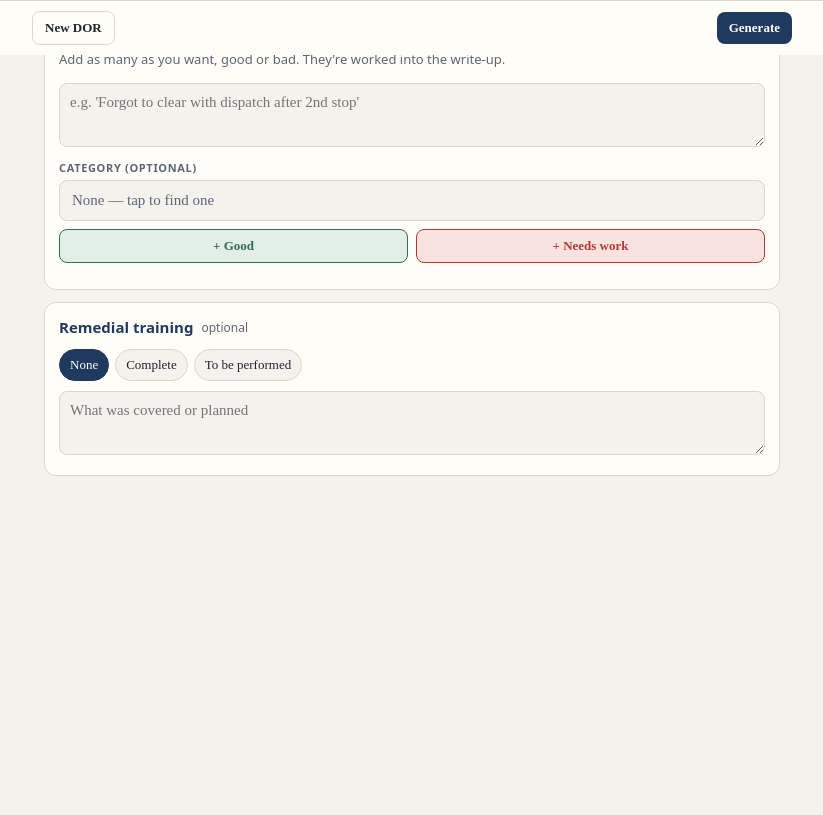
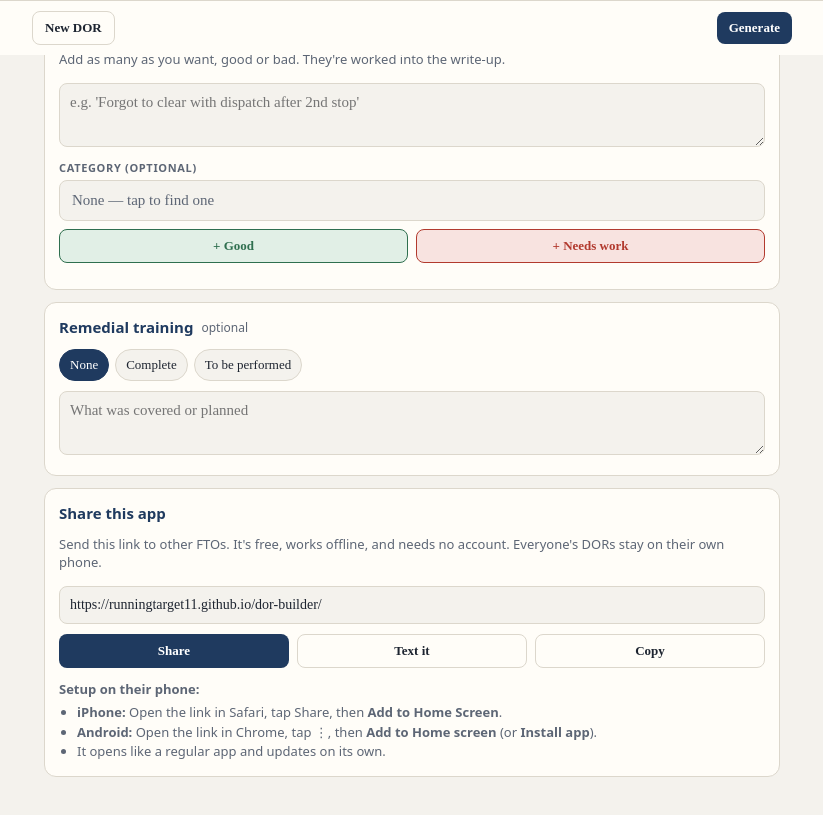
Before and after one commit to RunningTarget11/dor-builder, a plain HTML site: page index.html in a window 1280 px wide. Shown: the part 745-1560 px from the top of the page, without its empty margins (228-1051 px from the left). Before the commit the page ends 1343 px from the top, so only its background shows below. Drawn offline with Linux system fonts and the light colour scheme.

Commit message:
Add a Share this app section with the setup link (v1.4)
Co-Authored-By: Claude Opus 5.5 <noreply@anthropic.com>
Claude-Session: https://claude.ai/code/session_013ARu85J81bGzLE1iiDrMTb

```diff
--- a/index.html
+++ b/index.html
@@ -157,7 +157,7 @@ body.out main{padding-top:22px}
   <div class="eyebrow">CHP 115A · Daily Observation Report</div>
   <h1>DOR Narrative Builder</h1>
   <p>Pick the best and worst of the day, add what else you saw, and get the write-up. Works offline, no account needed. Made by Circuit Mandate.</p>
-  <p id="ver" style="font-size:11px;opacity:.65;margin-top:6px">Version 1.3 (offline) · updated Nov 15, 2026</p>
+  <p id="ver" style="font-size:11px;opacity:.65;margin-top:6px">Version 1.4 (offline) · updated Nov 22, 2026</p>
 </header>
 <main>
 <div id="inputs">
@@ -204,6 +204,23 @@ body.out main{padding-top:22px}
     <h2>Remedial training <span style="font-weight:400;font-size:12px;color:var(--muted)">optional</span></h2>
     <div class="seg" data-seg="remStatus"><button data-val="none">None</button><button data-val="complete">Complete</button><button data-val="todo">To be performed</button></div>
     <textarea id="remedial" style="margin-top:10px;min-height:64px" placeholder="What was covered or planned"></textarea>
+  </div>
+
+  <div class="card" id="shareCard">
+    <h2>Share this app</h2>
+    <p class="hint">Send this link to other FTOs. It's free, works offline, and needs no account. Everyone's DORs stay on their own phone.</p>
+    <input id="shareLink" readonly value="https://runningtarget11.github.io/dor-builder/" onclick="this.select()" style="font-size:14px">
+    <div style="display:grid;grid-template-columns:1fr 1fr 1fr;gap:8px;margin-top:10px">
+      <button class="btn btn-primary btn-sm" onclick="shareApp()">Share</button>
+      <a class="btn btn-ghost btn-sm" id="smsShare" style="text-align:center;text-decoration:none" href="#">Text it</a>
+      <button class="btn btn-ghost btn-sm" onclick="copyText(SHARE_MSG)">Copy</button>
+    </div>
+    <p class="hint" style="margin:12px 0 4px"><b>Setup on their phone:</b></p>
+    <ul class="hint" style="margin:0;padding-left:18px;line-height:1.5">
+      <li><b>iPhone:</b> Open the link in Safari, tap Share, then <b>Add to Home Screen</b>.</li>
+      <li><b>Android:</b> Open the link in Chrome, tap ⋮, then <b>Add to Home screen</b> (or <b>Install app</b>).</li>
+      <li>It opens like a regular app and updates on its own.</li>
+    </ul>
   </div>
 
   <div class="status" id="inStatus"></div>
@@ -485,6 +502,10 @@ async function generate(){
     else err('Couldn\'t generate: '+esc(e?.message||e));
   }finally{busy=false;$('#genBtn').textContent='Generate'}
 }
+const SHARE_URL='https://runningtarget11.github.io/dor-builder/';
+const SHARE_MSG='DOR Narrative Builder: free, works offline, no login. '+SHARE_URL+'\niPhone: open in Safari > Share > Add to Home Screen. Android: open in Chrome > ⋮ > Add to Home screen.';
+async function shareApp(){if(navigator.share){try{await navigator.share({title:'DOR Narrative Builder',text:SHARE_MSG})}catch(e){}}else copyText(SHARE_MSG)}
+document.addEventListener('DOMContentLoaded',()=>{const a=document.getElementById('smsShare');if(a)a.href='sms:?&body='+encodeURIComponent(SHARE_MSG)});
 async function copyText(t){try{await navigator.clipboard.writeText(t);toast('Copied')}catch(e){toast('Copy blocked — select the text instead')}}
 function copyAll(){if(!S.out||!S.out.length){toast('Generate the write-up first');return}copyText(bodies(S.out).join('\n\n'))}
 function resetAll(){S=Object.assign({phase:S.phase,emTo:S.emTo,emCc:S.emCc,emSig:S.emSig},fresh());save();location.reload()}
```
